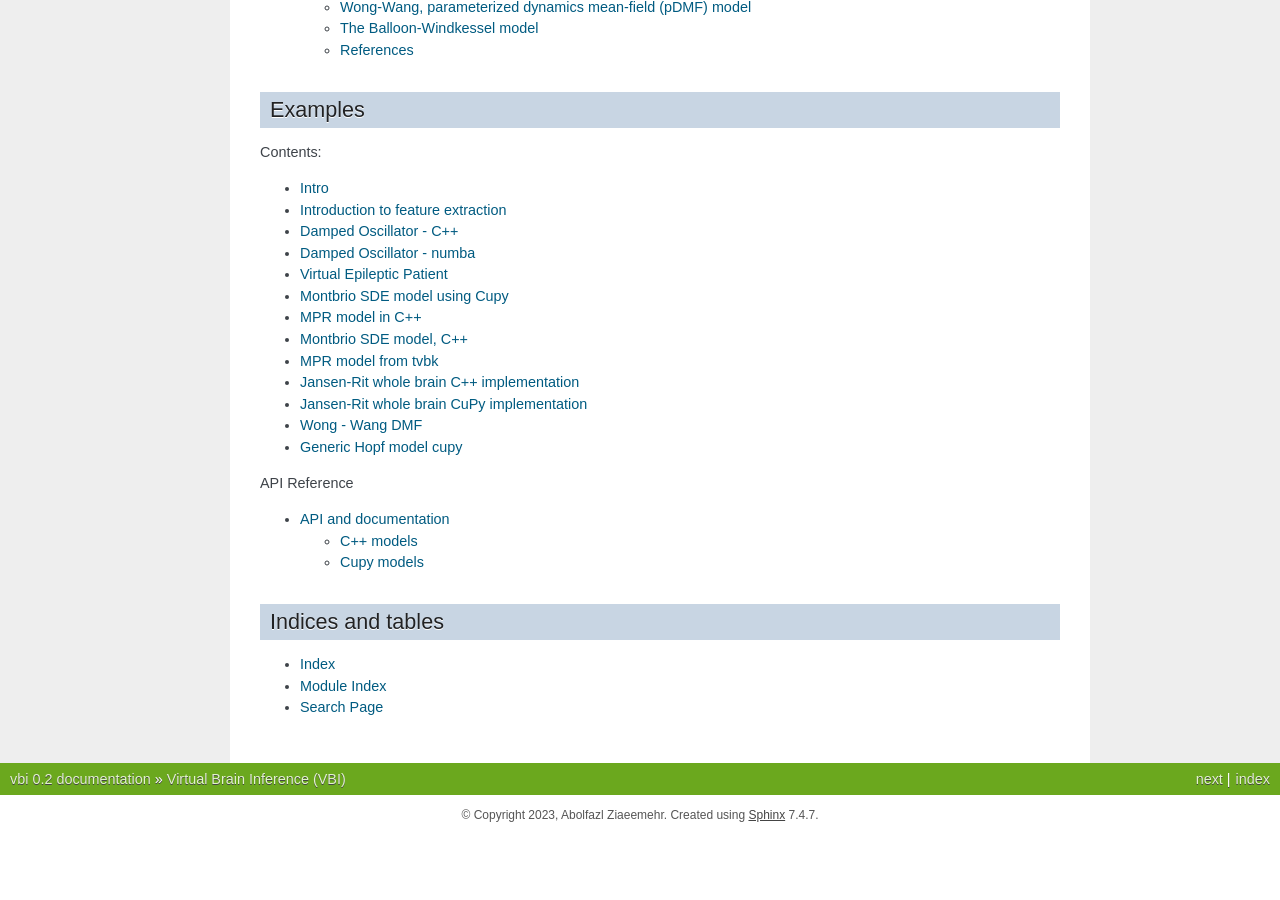
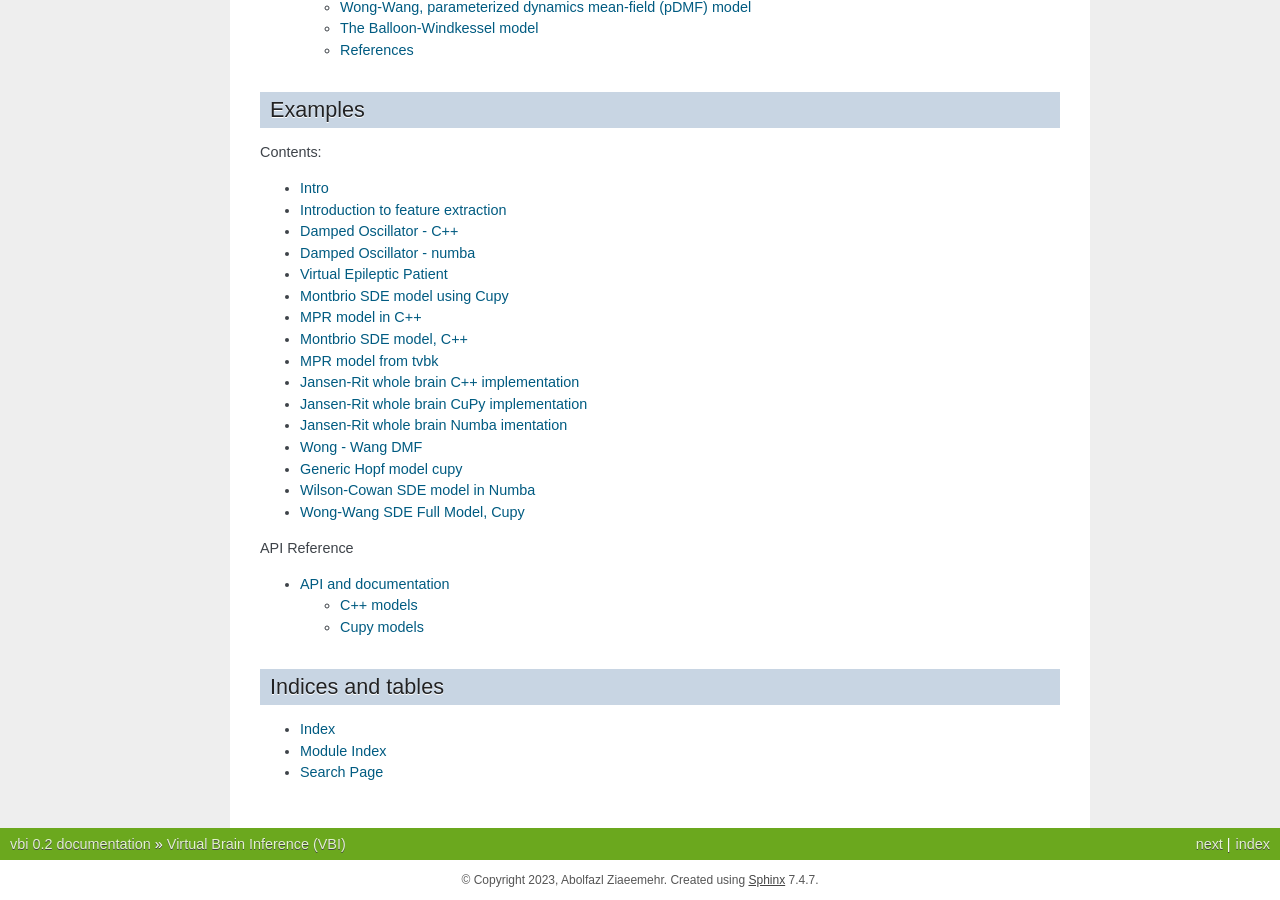
Before and after one commit to ins-amu/vbi, a Sphinx documentation site: the page built from docs/index.rst, in a window 1280 px wide and 900 px high, scrolled down 2130 px. Built offline with Sphinx 7.4.7, drawn with Linux system fonts in a browser that asks for light colours; pages that are not in the unit, such as notebooks, are missing from menus; the version number is read from the project's files by our own code; before the commit the page ends 2965 px from its top, so only the background shows below that.

Commit message:
feat: Add additional example notebooks for Jansen-Rit and Wilson-Cowan models with Numba support to documentation

```diff
--- a/docs/index.rst
+++ b/docs/index.rst
@@ -128,10 +128,13 @@ Examples
    examples/mpr_tvbk
    examples/jansen_rit_sde_cpp
    examples/jansen_rit_sde_cupy
+   examples/jansen_rit_sde_numba
    examples/ww_sde_torch_kong
    examples/ghb_sde_cupy
    examples/wilson_cowan_cupy
-
+   examples/wilson_cowan_sde_numba
+   examples/ww_full_sde_cupy
+   examples/ww_full_sde_numba
 
 
 
```
